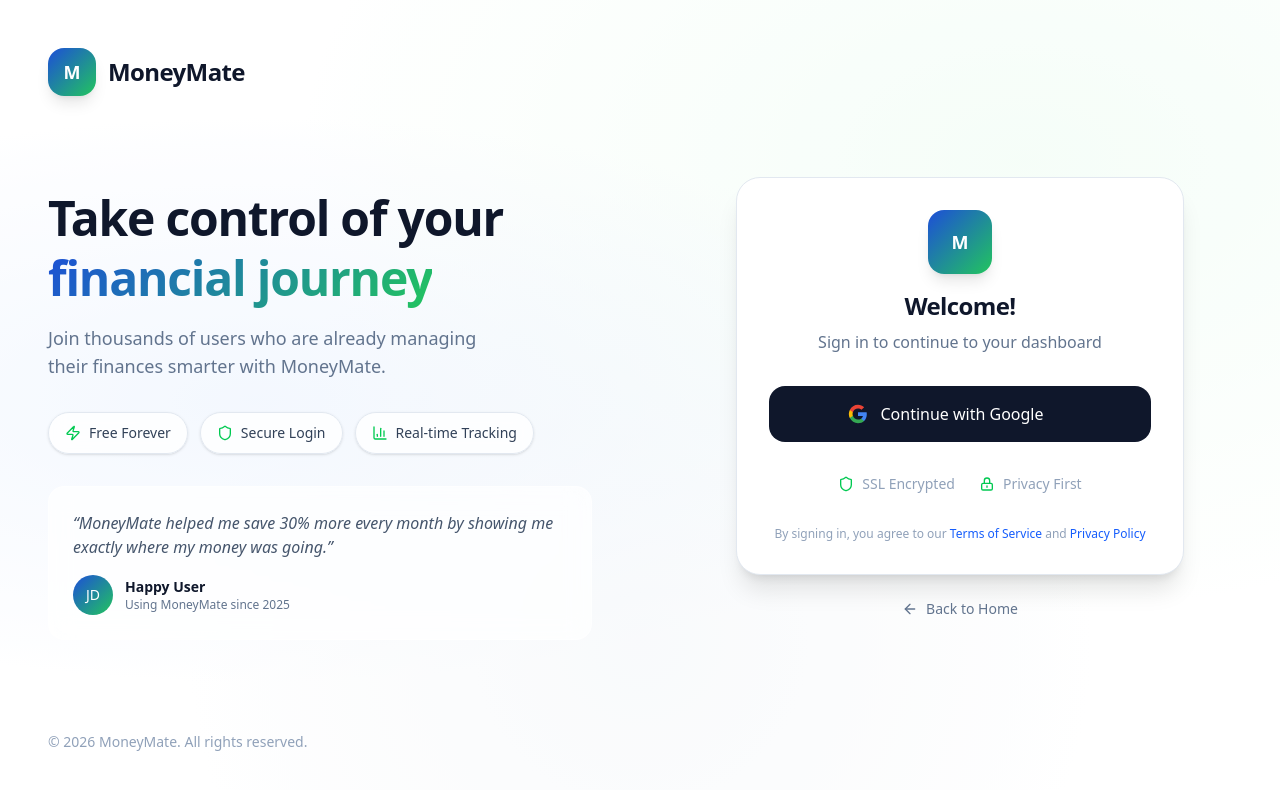
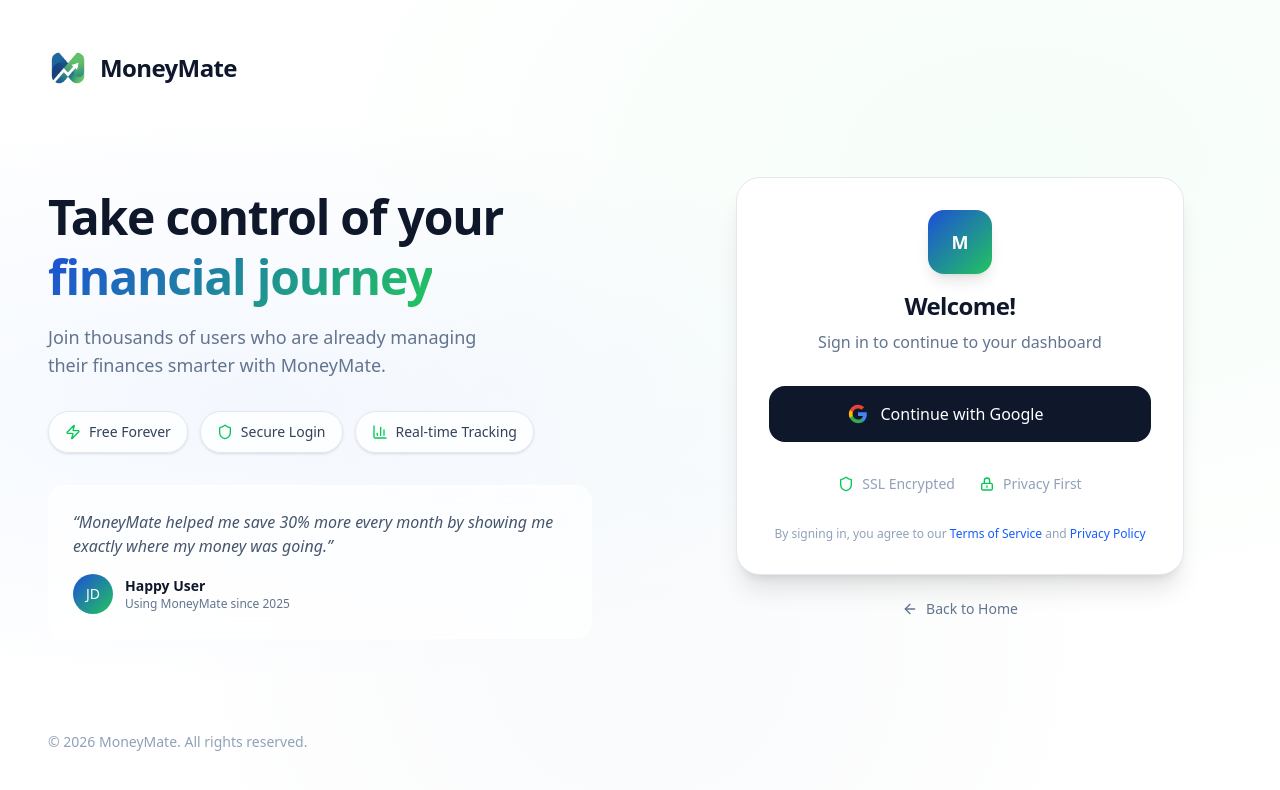
Before and after one commit to bimadewantoro/moneymate-web, a Next.js app: page /signin in a window 1280 px wide. Shown: the top 790 px of the page. Built offline with nearby package versions, Linux system fonts and the light colour scheme; no server answers.

Commit message:
feat: Replace text-based logo with an image logo across the application and update favicon/manifest metadata.

```diff
--- a/src/app/(auth)/signin/page.tsx
+++ b/src/app/(auth)/signin/page.tsx
@@ -1,6 +1,7 @@
 import { signIn } from "@/auth";
 import Link from "next/link";
 import { Shield, Zap, BarChart3, ArrowLeft } from "lucide-react";
+import Image from "next/image";
 
 export default function SignInPage() {
   return (
@@ -12,8 +13,15 @@ export default function SignInPage() {
       <div className="hidden lg:flex lg:w-1/2 relative z-10 flex-col justify-between p-12">
         <div>
           <Link href="/" className="inline-flex items-center gap-3 group">
-            <div className="w-12 h-12 brand-gradient rounded-2xl flex items-center justify-center group-hover:scale-105 transition-transform shadow-lg">
-              <span className="text-white font-bold text-lg">M</span>
+            <div className="relative w-10 h-10 flex items-center justify-center">
+              <Image
+                src="/moneymate-logo.png"
+                alt="MoneyMate Icon"
+                width={40}
+                height={40}
+                className="rounded-xl object-contain"
+                priority
+              />
             </div>
             <span className="text-2xl font-bold text-slate-900 tracking-tight">MoneyMate</span>
           </Link>
--- a/src/app/(marketing)/page.tsx
+++ b/src/app/(marketing)/page.tsx
@@ -1,5 +1,6 @@
 import { auth } from "@/auth";
 import Link from "next/link";
+import Image from "next/image";
 import {
   BarChart3,
   Wallet,
@@ -76,8 +77,15 @@ export default async function Home() {
       <nav className="relative z-20 px-5 py-4">
         <div className="max-w-7xl mx-auto flex items-center justify-between">
           <div className="flex items-center gap-2.5">
-            <div className="brand-gradient w-10 h-10 rounded-2xl flex items-center justify-center shadow-sm">
-              <span className="text-white font-bold text-lg">M</span>
+            <div className="relative w-10 h-10 flex items-center justify-center">
+               <Image
+                src="/moneymate-logo.png"
+                alt="MoneyMate Icon"
+                width={40}
+                height={40}
+                className="rounded-xl object-contain"
+                priority
+              />
             </div>
             <span className="text-xl font-bold tracking-tight brand-gradient-text">
               MoneyMate
--- a/src/app/layout.tsx
+++ b/src/app/layout.tsx
@@ -17,6 +17,12 @@ const geistMono = Geist_Mono({
 export const metadata: Metadata = {
   title: "MoneyMate",
   description: "Your personal finance dashboard",
+  manifest: "/site.webmanifest",
+  icons: {
+    icon: "/moneymate-logo.png",
+    shortcut: "/moneymate-logo.png",
+    apple: "/moneymate-logo.png",
+  },
 };
 
 export default function RootLayout({
--- a/src/components/navigation/Sidebar.tsx
+++ b/src/components/navigation/Sidebar.tsx
@@ -30,9 +30,13 @@ export function Sidebar({ userName, userImage }: SidebarProps) {
     <aside className="hidden md:flex md:flex-col md:w-64 lg:w-72 border-r border-slate-200 bg-white h-screen sticky top-0">
       {/* Brand */}
       <div className="flex items-center gap-3 px-6 py-5 border-b border-slate-100">
-        <div className="brand-gradient w-10 h-10 rounded-2xl flex items-center justify-center shadow-sm">
-          <span className="text-white font-bold text-lg">M</span>
-        </div>
+        <Image
+          src="/moneymate-logo.png"
+          alt="MoneyMate Icon"
+          width={32}
+          height={32}
+          className="rounded-xl"
+        />
         <span className="text-xl font-bold tracking-tight brand-gradient-text">
           MoneyMate
         </span>
```
